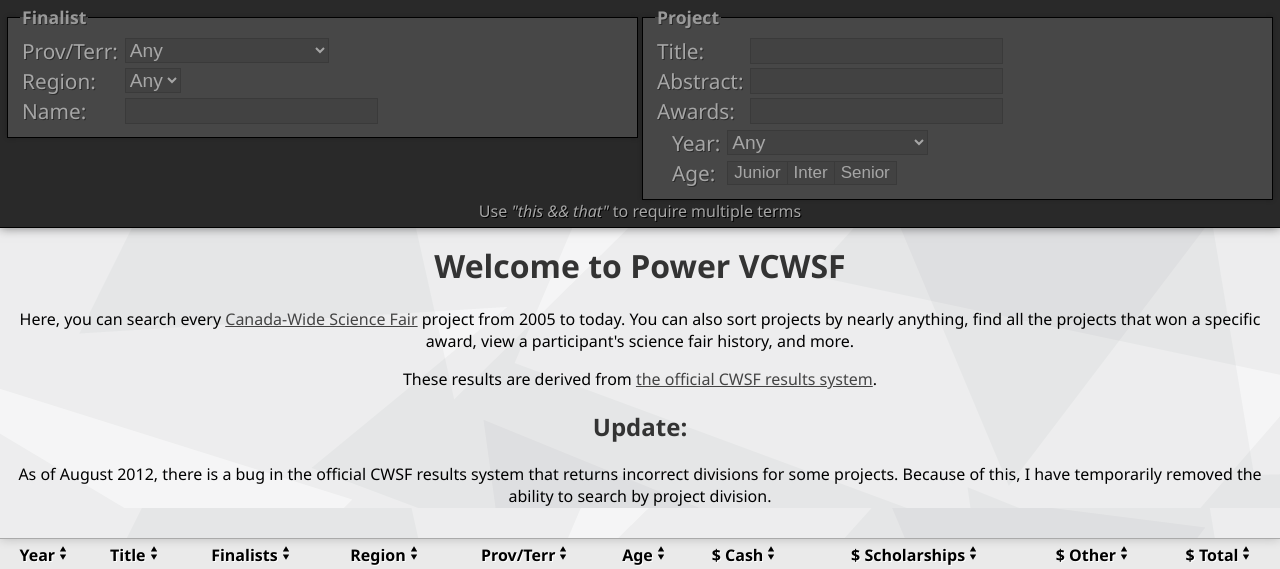
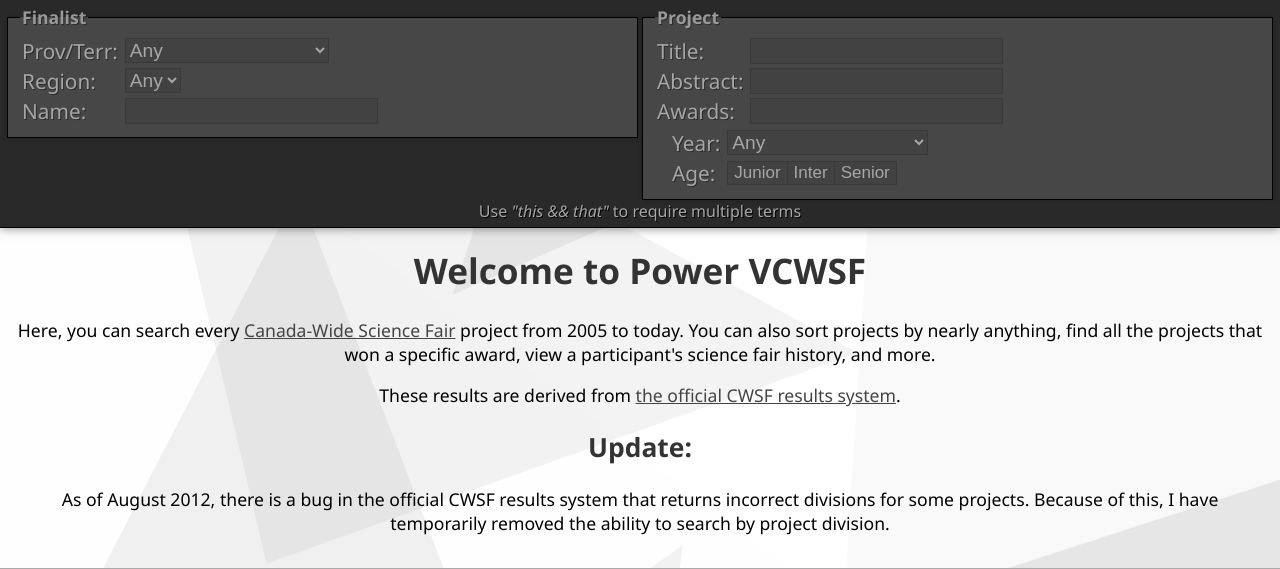
Before and after one commit to cpfair/powervcwsf, a PHP site: page / in a window 1280 px wide. Shown: the top 569 px of the page. Run offline with PHP 8.4, Linux system fonts and the light colour scheme; data that the repository does not hold is empty; some libraries are stand-ins or nearby versions.

Commit message:
Rearranged some assets, pngcrush'd various others

```diff
--- a/css/style.css
+++ b/css/style.css
@@ -155,6 +155,7 @@ fieldset legend {
 	box-shadow:0 0 10px rgba(0,0,0,0.2);
 	padding:15px;
 	text-align:center;
+	font-size:110%;
 }
 #introduction a {
 	color:#444;
```
Also changed, not shown: img/blank_dual.png, img/blank_single.png, img/endmark.png, img/intro-bg.png, img/years/2005.png, img/years/2006.png, img/years/2007.png, img/years/2008.png, img/years/2009.png, img/years/2010.png, img/years/2011.png, img/years/2012.png, 4 other files.
